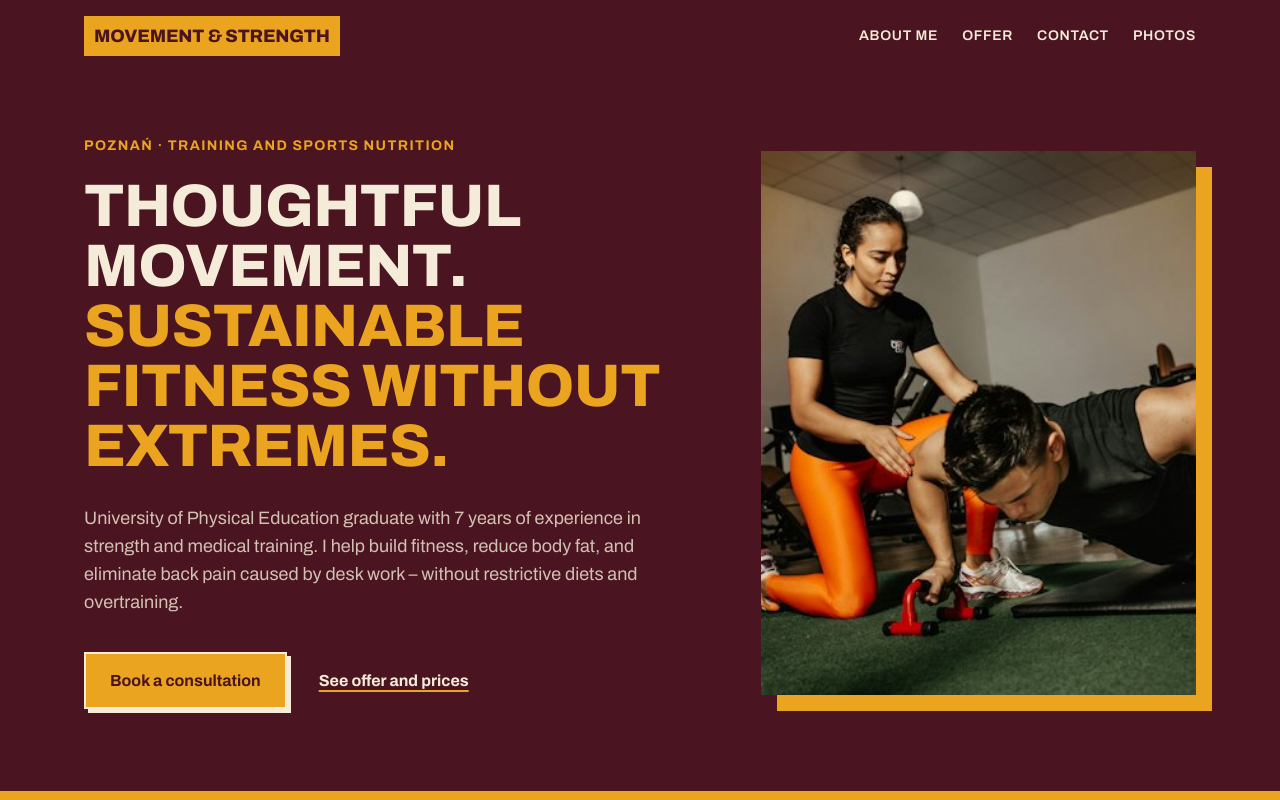
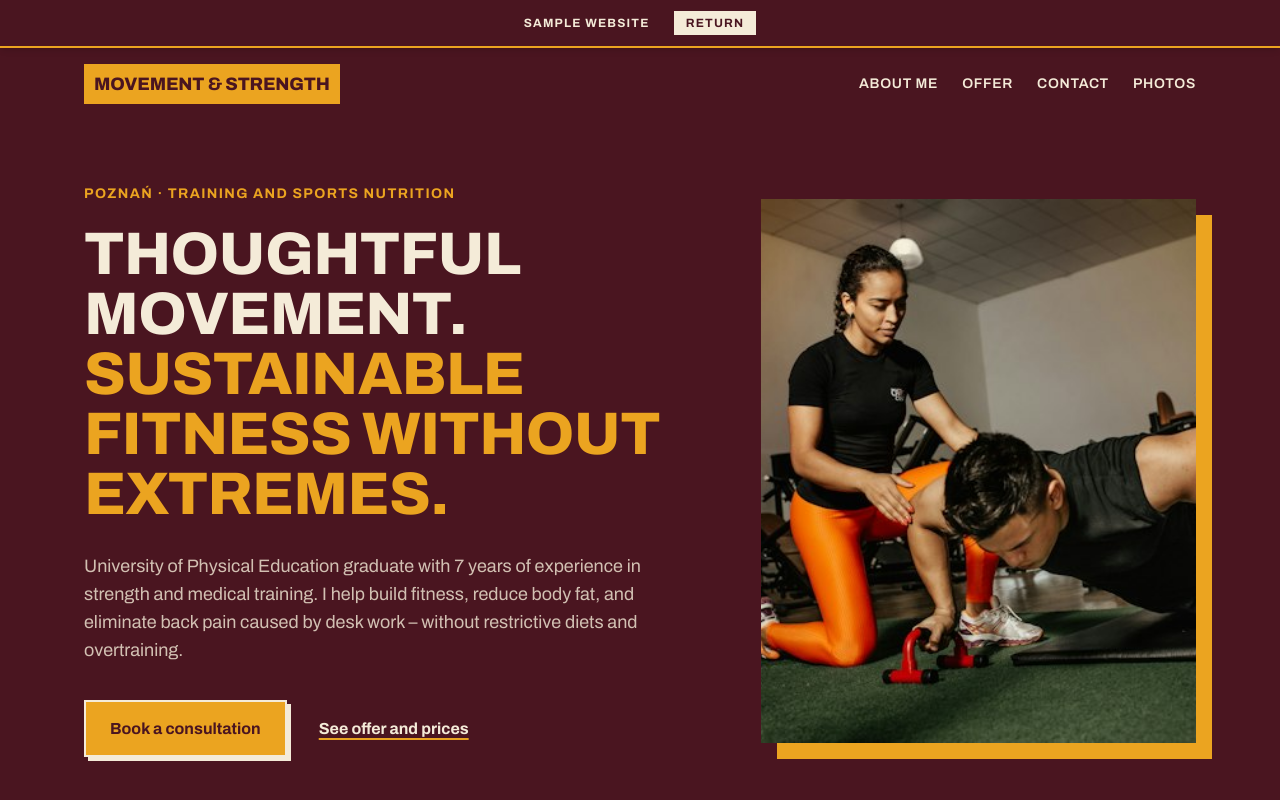
Before and after one commit to luxdeluxgm-cmd/personal-trainer-eng-demo, a website: page index.html in a window 1280 px wide. Shown: the top 800 px of the page. Drawn offline with Linux system fonts and the light colour scheme.

Commit message:
favicon & demo badge added

```diff
--- a/index.html
+++ b/index.html
@@ -5,12 +5,18 @@
 <meta name="viewport" content="width=device-width, initial-scale=1">
 <title>Tomasz Bartczak – Movement &amp; Strength | Personal Trainer Poznań</title>
 <meta name="description" content="Certified personal trainer and sports nutritionist in Poznań. 1:1 training, online coaching, mobility audit.">
+<link rel="icon" type="image/png" href="img/favicon.png">
 <link rel="preconnect" href="https://fonts.googleapis.com">
 <link rel="preconnect" href="https://fonts.gstatic.com" crossorigin>
 <link href="https://fonts.googleapis.com/css2?family=Archivo:wdth,wght@62..125,100..900&display=swap" rel="stylesheet">
 <link rel="stylesheet" href="css/output.css">
 </head>
 <body class="bg-cream font-sans text-base leading-relaxed text-wine antialiased">
+
+<div class="sticky top-0 z-50 flex h-16 w-full flex-col items-center justify-center gap-2 border-b-2 border-saffron bg-wine px-4 text-cream shadow-md md:h-12 md:flex-row md:gap-6">
+  <span class="text-center text-[10px] font-bold uppercase tracking-widest md:text-xs">Sample website</span>
+  <a href="https://jantokarzewski.pl/strony-internetowe" class="bg-cream px-3 py-1 text-[10px] font-bold uppercase tracking-widest text-wine transition-colors hover:bg-saffron md:text-xs">Return</a>
+</div>
 
 <div class="bg-wine text-cream">
   <header class="mx-auto flex max-w-6xl flex-wrap items-center justify-between gap-x-8 gap-y-2 px-5 py-4">
```
Also changed, not shown: css/output.css, img/favicon.png (added).
